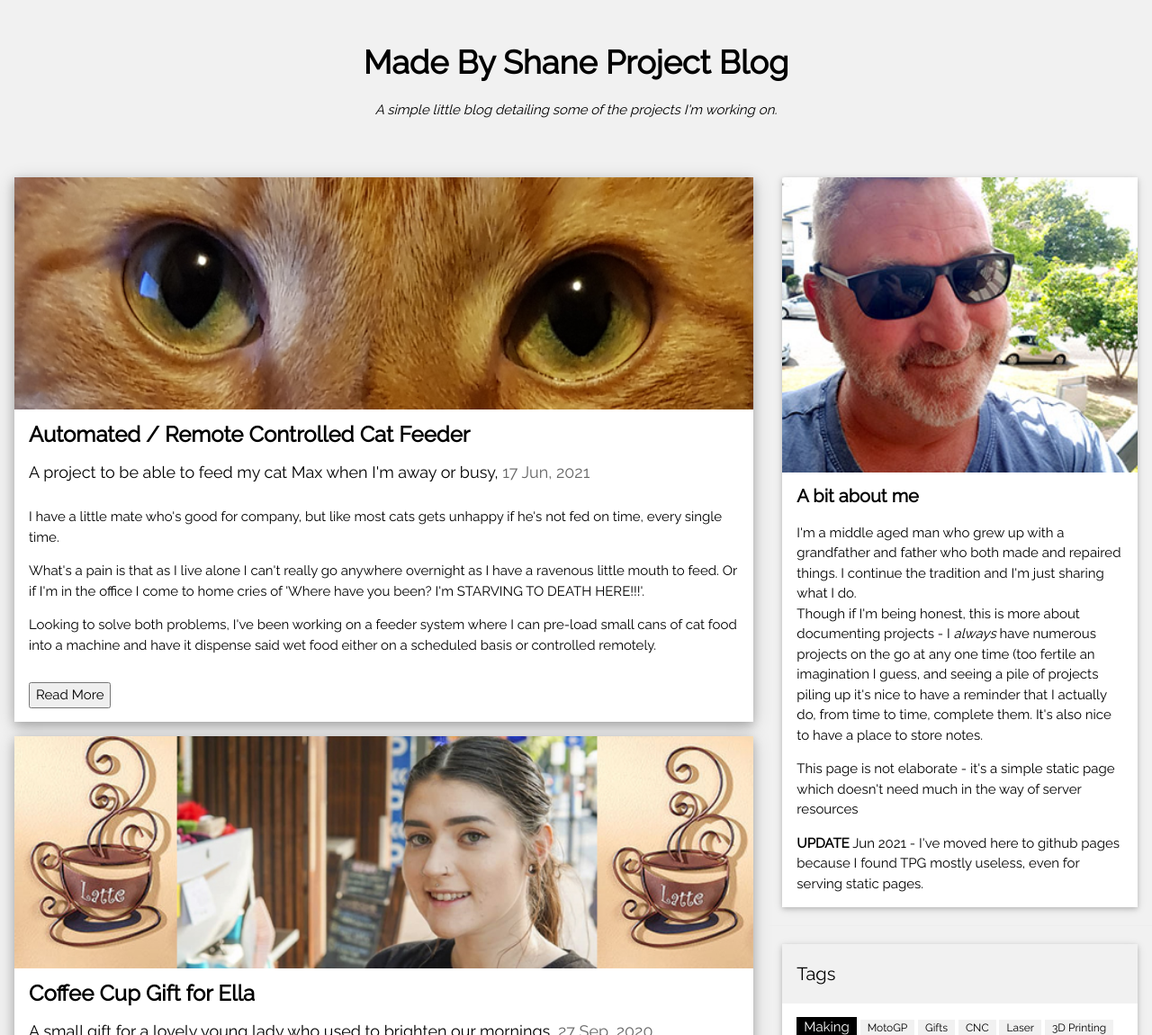
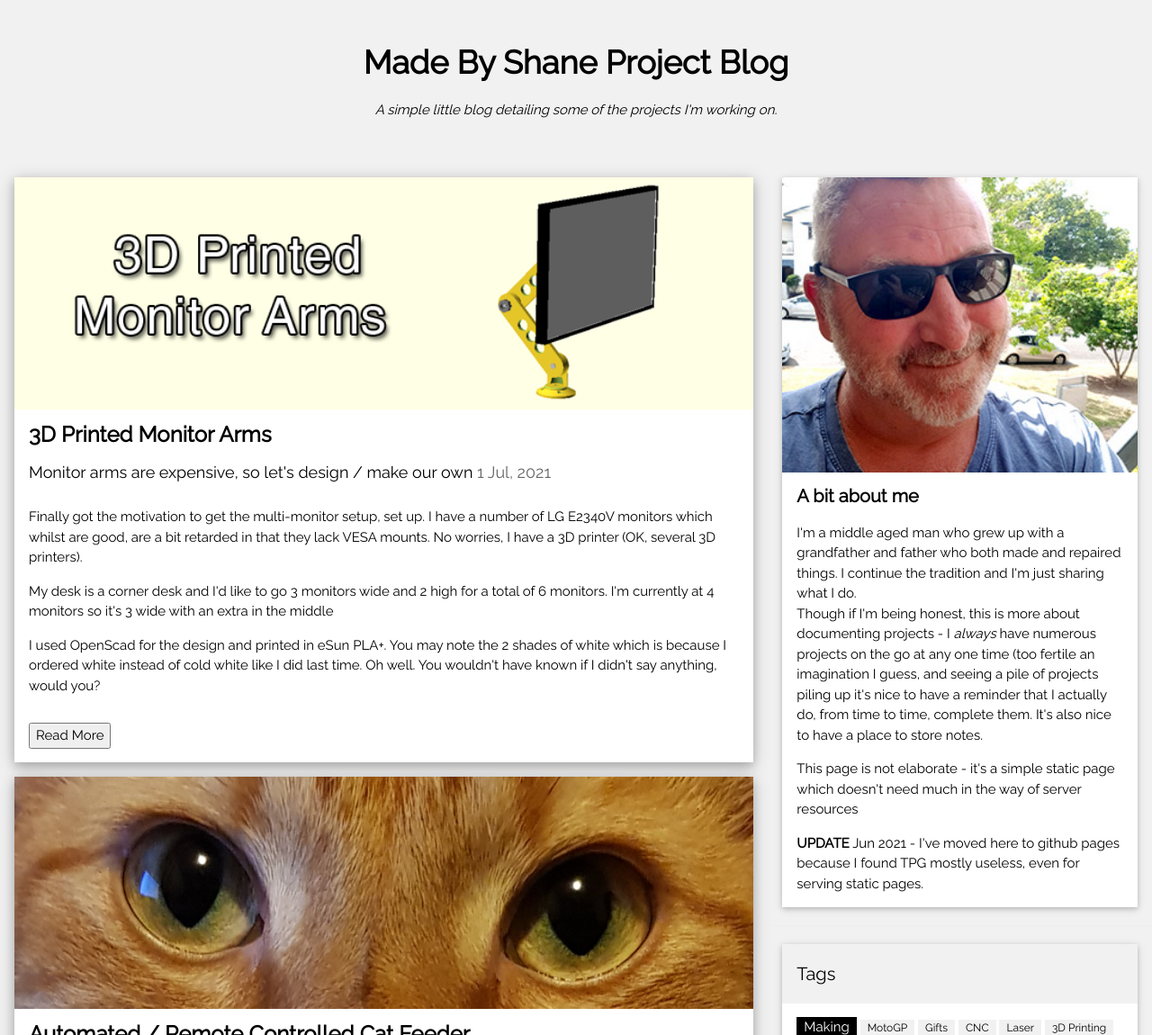
Before and after one commit to beerbotboffin/beerbotboffin.github.io, a plain HTML site: page index.html in a window 1280 px wide. Shown: the top 1150 px of the page at 90% size. Drawn offline with nearby package versions, Linux system fonts and the light colour scheme.

Commit message:
Added monitor arm pages

```diff
--- a/index.html
+++ b/index.html
@@ -28,6 +28,30 @@ and is wrapped around the whole page content, except for the footer in this exam
 
 <!-- Blog entries -->
 <div class="w3-col l8 s12">
+
+  <!-- Blog entry -->
+  <div class="w3-card-4 w3-margin w3-white">
+    <img src="https://beerbotboffin.github.io/images/monitorarm.png" alt="Feed ME!!!!!!" style="width:100%">
+    <div class="w3-container">
+      <h3><b>3D Printed Monitor Arms</b></h3>
+      <h5>Monitor arms are expensive, so let's design / make our own <span class="w3-opacity">1 Jul, 2021</span></h5>
+    </div>
+
+    <div class="w3-container">
+		<p>Finally got the motivation to get the multi-monitor setup, set up. I have a number of LG E2340V monitors which whilst are good, are a bit retarded in that they lack VESA mounts. No worries, I have a 3D printer (OK, several 3D printers).</p>
+		<p>My desk is a corner desk and I'd like to go 3 monitors wide and 2 high for a total of 6 monitors. I'm currently at 4 monitors so it's 3 wide with an extra in the middle </p>
+		<p>I used OpenScad for the design and printed in eSun PLA+. You may note the 2 shades of white which is because I ordered white instead of cold white like I did last time. Oh well. You wouldn't have known if I didn't say anything, would you?</p>
+      <div class="w3-row">
+        <div class="w3-col m8 s12">
+          <p><form action="monitorarm.html"><input type="submit" value="Read More" /></form></p>
+        </div>
+        <div class="w3-col m4 w3-hide-small">
+        </div>
+      </div>
+    </div>
+  </div>
+
+
 
   <!-- Blog entry -->
   <div class="w3-card-4 w3-margin w3-white">
```
Also changed, not shown: monitorarm.html (added, +75 -0 lines), images/monitorarm.png (added).
